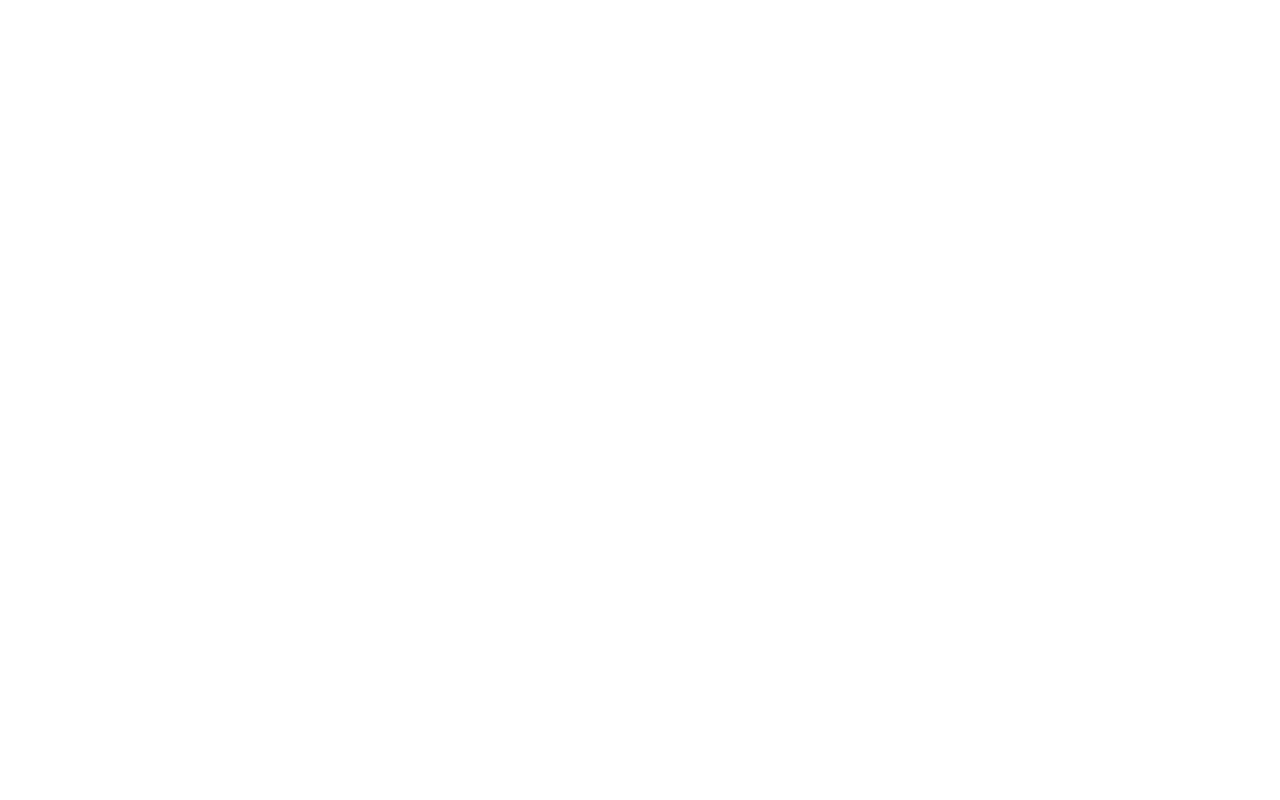
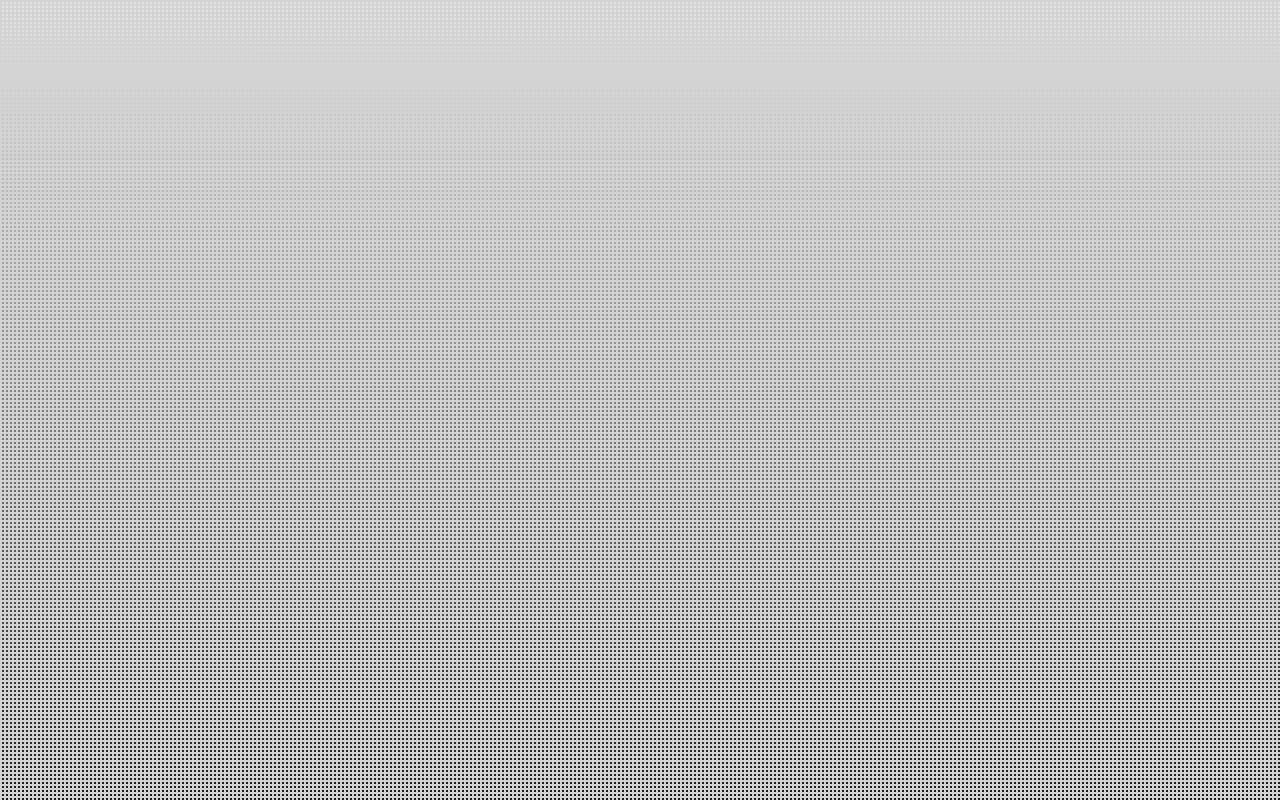
Before and after one commit to HelLuna/zakrivayuschiy-teg-f, a plain HTML site: page index.html in a window 1280 px wide. Drawn offline with Linux system fonts and the light colour scheme.

Commit message:
Link fonts, export images and create basic variables

```diff
--- a/fonts/fonts.css
+++ b/fonts/fonts.css
@@ -1 +1,19 @@
 /* В этом файле вы импортируете все шрифты для сайта. Один из них вариативный и требует особенной настройки */
+@font-face {
+  font-family: "PressStart2P";
+  src:
+    local("PressStart2P"),
+    url(./PressStart2P-Regular.woff) format("woff");
+  font-weight: normal;
+  font-display: swap;
+}
+
+@font-face {
+  font-family: "Inter-Variable";
+  src:
+    local("Inter-Variable"),
+    url(./Inter-Variable.woff2) format("woff2 supports variations"),
+    url(./Inter-Variable.woff2) format("woff2-variations");
+  font-weight: 100 900;
+  font-display: swap;
+}
--- a/index.html
+++ b/index.html
@@ -1,4 +1,4 @@
-<!DOCTYPE html>
+<!doctype html>
 <html lang="ru">
   <head>
     <meta charset="UTF-8" />
@@ -9,6 +9,9 @@
     <link rel="stylesheet" href="./styles/globals.css" />
     <link rel="stylesheet" href="./styles/style.css" />
     <link rel="stylesheet" href="./styles/animations.css" />
+    <link rel="icon" href="./images/favicon.ico" sizes="any" />
+    <link rel="icon" href="./images/favicon.svg" type="image/svg+xml" />
+    <link rel="apple-touch-icon" href="./images/mobile-icon.png" />
   </head>
   <body class="page">
     <header class="header"></header>
--- a/styles/style.css
+++ b/styles/style.css
@@ -11,6 +11,15 @@
 */
 
 .page {
+  color: var(--main-color);
+  font-family: var(--main-font), sans-serif;
+  font-size: 18px;
+  background-color: var(--bg-color);
+  background-image: var(--bg-gradient);
+  background-position: center;
+  background-size: cover;
+  background-attachment: fixed;
   min-inline-size: 320px;
   min-block-size: 100dvb;
+  font-variation-settings: "wght" var(--main-text-weight);
 }
--- a/styles/variables.css
+++ b/styles/variables.css
@@ -1 +1,13 @@
 /* В этом файле будут храниться все значения переменных в исходном состоянии, а так же их изменения в зависимости от ширины устройства */
+:root {
+  --accent-font: "PressStart2P";
+  --bg-gradient:
+    repeating-linear-gradient(to right, #d3d3d3 0 2px, transparent 2px 4px),
+    repeating-linear-gradient(to bottom, #d3d3d3 0 2px, transparent 2px 4px),
+    linear-gradient(to bottom, #e7e7e7 0.01%, #1a1a1a 100%);
+  --bg-color: #fff;
+  --main-color: #000;
+  --main-font: "Inter-Variable";
+  --main-text-weight: 410;
+  --main-title-weight: 715;
+}
```
Also changed, not shown: images/favicon.ico (added), images/favicon.svg (added), images/image.png (added), images/mobile-icon.png (added), svg/floppy.svg (added), 1 other file.
